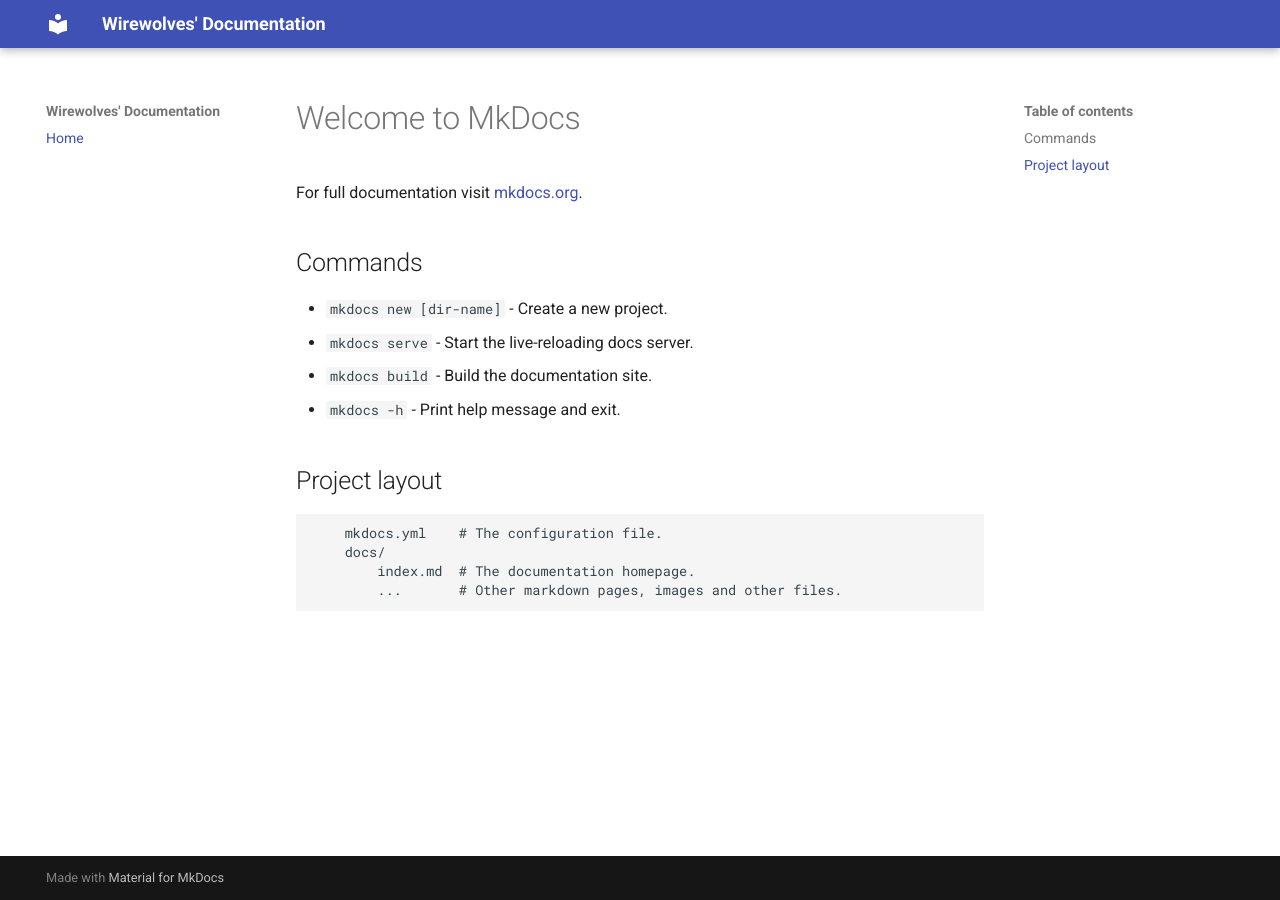
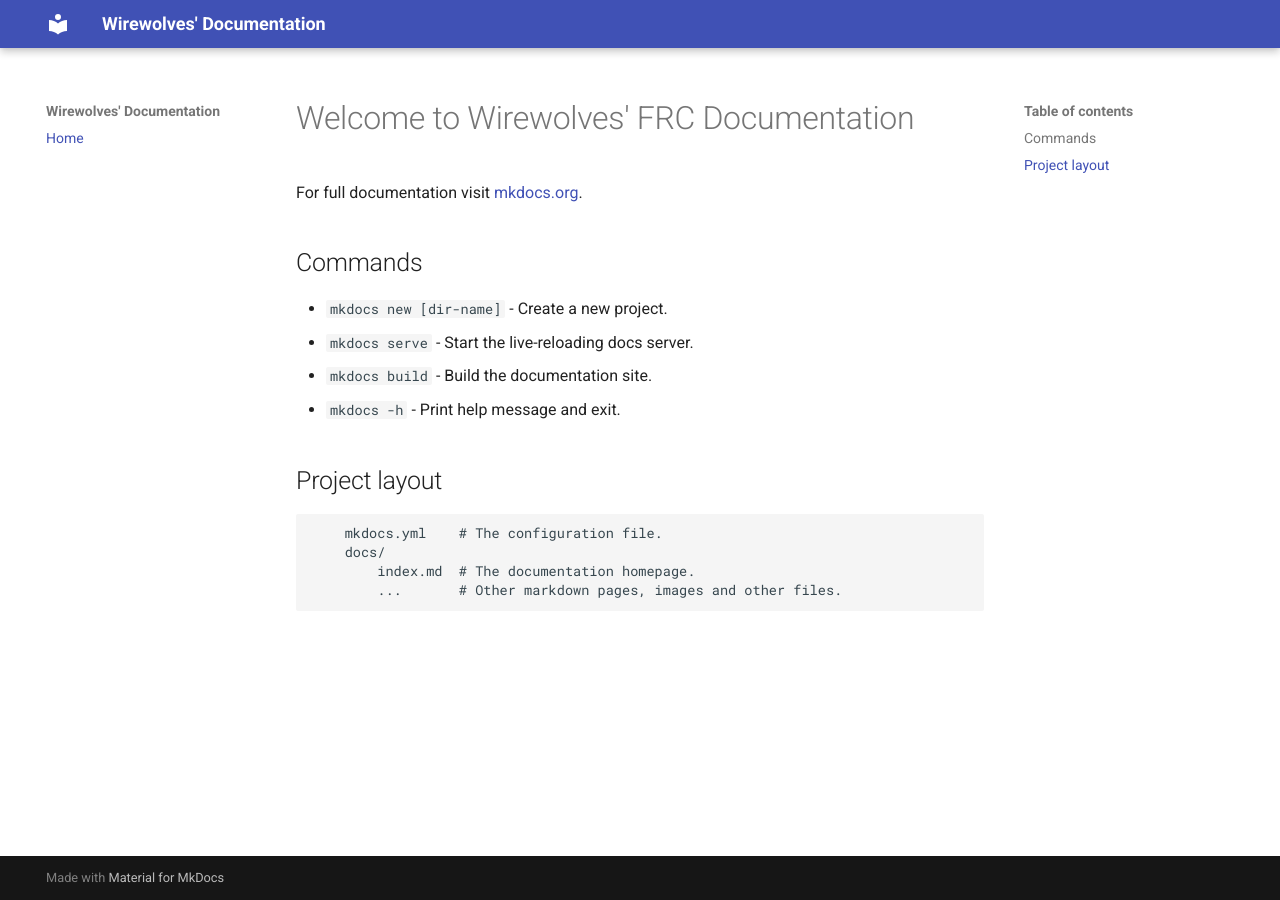
Before and after one commit to wirewolves10679/Documentation, an MkDocs documentation site: the page built from docs/index.md, in a window 1280 px wide. Built offline with MkDocs 1.6.1 and Material for MkDocs 9.7.7, drawn with Linux system fonts in a browser that asks for light colours.

Commit message:
changed Title

```diff
--- a/docs/index.md
+++ b/docs/index.md
@@ -1,4 +1,4 @@
-# Welcome to MkDocs
+# Welcome to Wirewolves' FRC Documentation
 
 For full documentation visit [mkdocs.org](https://www.mkdocs.org).
 
```
